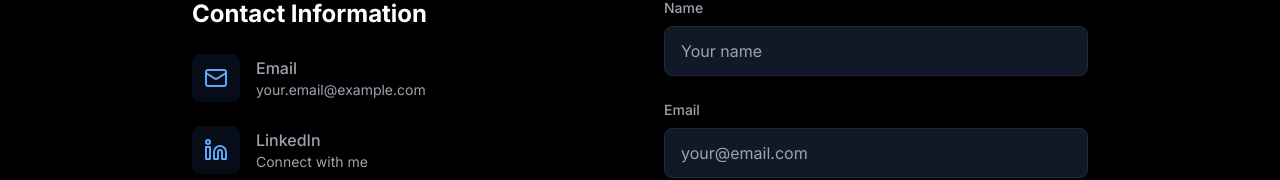
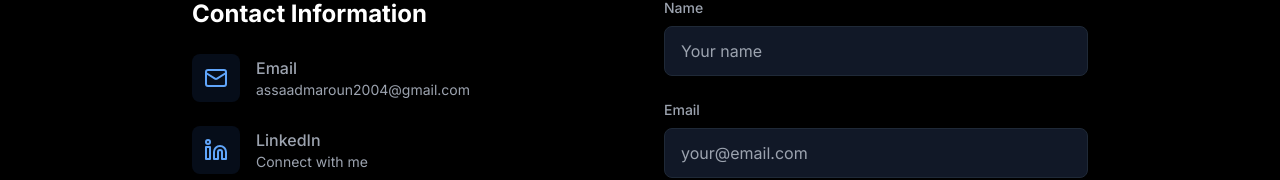
Before and after one commit to Maroun-Assaad/portfolio, a React (Create React App) app: page /#/contact in a window 1280 px wide. Shown: the part 354-534 px from the top of the page. Built offline with nearby package versions, Linux system fonts and the light colour scheme.

Commit message:
added email for contact

```diff
--- a/src/site.config.ts
+++ b/src/site.config.ts
@@ -1,7 +1,7 @@
 export const siteConfig = {
   name: "Maroun Assaad",
   role: "Full Stack Developer",
-  email: "your.email@example.com",
+  email: "assaadmaroun2004@gmail.com",
   socials: {
     github: "https://github.com/Maroun-Assaad",
     linkedin: "https://www.linkedin.com/in/maroun-assaad1/",
```
Also changed, not shown: 11 other files (tests, documents, lock files or other folders).
